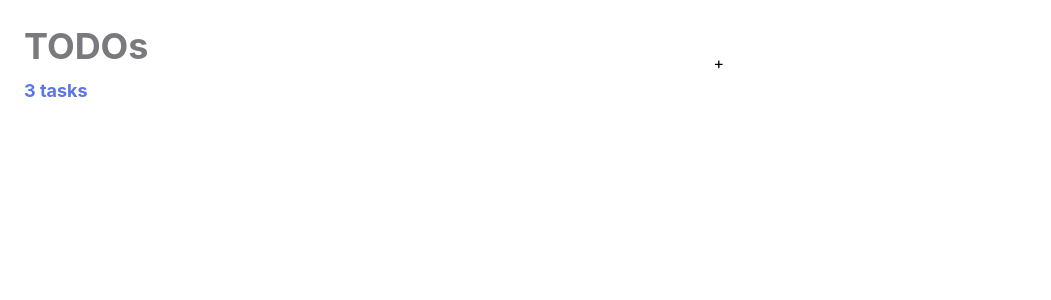
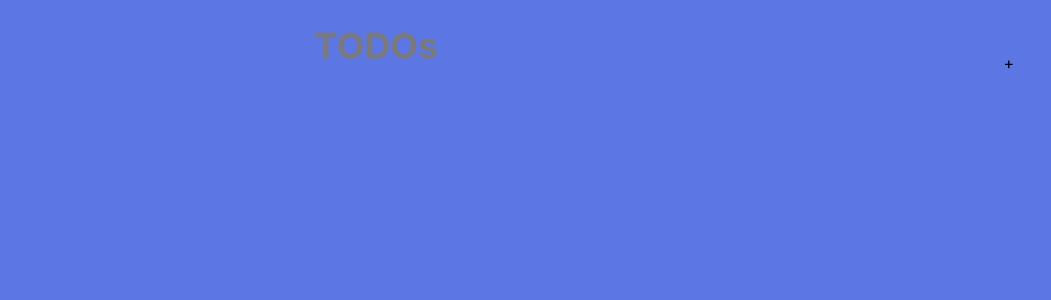
Before and after one commit to kitsanapong/todolist, a React (Create React App) app: page / in a window 1280 px wide. Shown: the top 300 px of the page, without its empty margins (0-1051 px from the left). Built offline with nearby package versions, Linux system fonts and the light colour scheme.

Commit message:
Style overall page

```diff
--- a/src/index.css
+++ b/src/index.css
@@ -6,6 +6,9 @@ body {
     sans-serif;
   -webkit-font-smoothing: antialiased;
   -moz-osx-font-smoothing: grayscale;
+  display: flex;
+  justify-content: center;
+  background-color: #5C76E4;
 }
 
 code {
```
